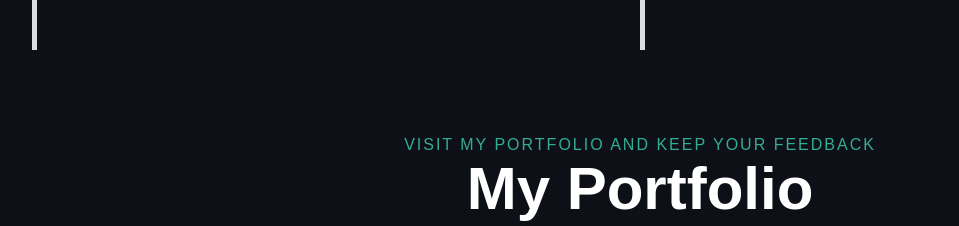
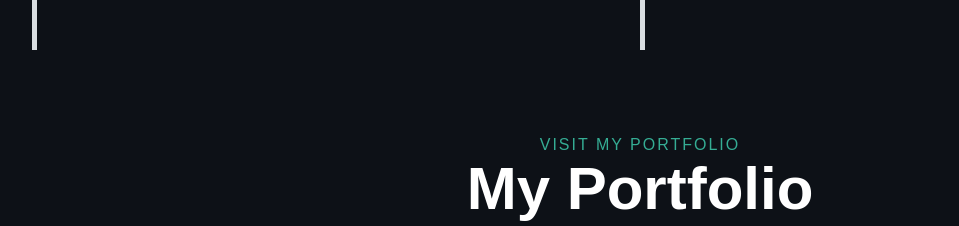
Before and after one commit to frako23/frakoDev, a React (Vite) app: page / in a window 1280 px wide. Shown: the part 2020-2246 px from the top of the page, without its empty margins (0-959 px from the left). Built offline with nearby package versions, Linux system fonts and the light colour scheme; a web font is replaced by a local one.

Commit message:
elimina la frase keep your feedback

```diff
--- a/src/components/Portfolio/Portfolio.jsx
+++ b/src/components/Portfolio/Portfolio.jsx
@@ -9,7 +9,7 @@ const Portfolio = () => {
       <section className="Portfolio top" id="portfolio">
         <div className="container">
           <div className="heading text-center ">
-            <h4>VISIT MY PORTFOLIO AND KEEP YOUR FEEDBACK</h4>
+            <h4>VISIT MY PORTFOLIO</h4>
             <h1>My Portfolio</h1>
           </div>
 
```
